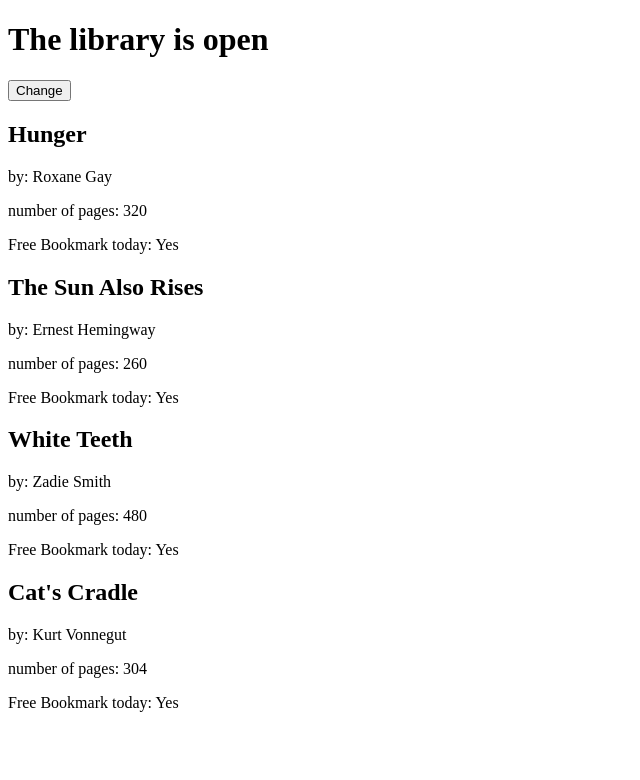
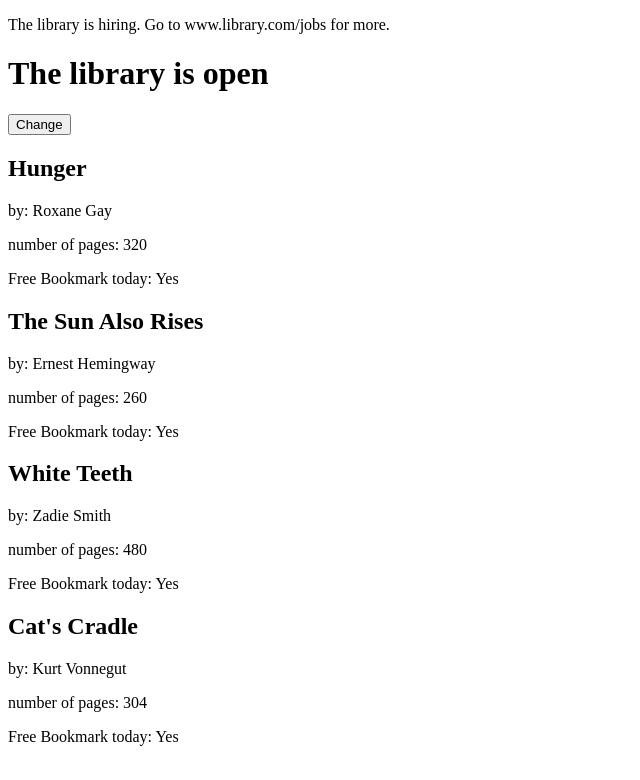
Before and after one commit to kiramiller425/tutorial-react-essentials-eve-ch2, a React (Create React App) app: page / in a window 1280 px wide. Shown: the top 780 px of the page, without its empty margins (0-640 px from the left). Built offline with nearby package versions, Linux system fonts and the light colour scheme.

Commit message:
ch4.6 changes

```diff
--- a/src/index.js
+++ b/src/index.js
@@ -19,11 +19,22 @@
     )
 }
 
+const Hiring = () =>
+    <div>
+        <p>The library is hiring. Go to www.library.com/jobs for more.</p>
+    </div>
+
+const NotHiring = () =>
+    <div>
+        <p>The library is not hiring. Check back later for more info.</p>
+    </div>
+
 class Library extends Component {
 
     state = {
         open: true,
-        freeBookmark: true
+        freeBookmark: true,
+        hiring: true
     }
 
     toggleOpenClosed = () => {
@@ -36,6 +47,7 @@
         const { books } = this.props
         return (
             <div>
+                {this.state.hiring ? <Hiring /> : <NotHiring />}
                 <h1>The library is {this.state.open ? "open" : "closed"}</h1>
                 <button onClick={this.toggleOpenClosed}>Change</button>
                 {books.map(
```
